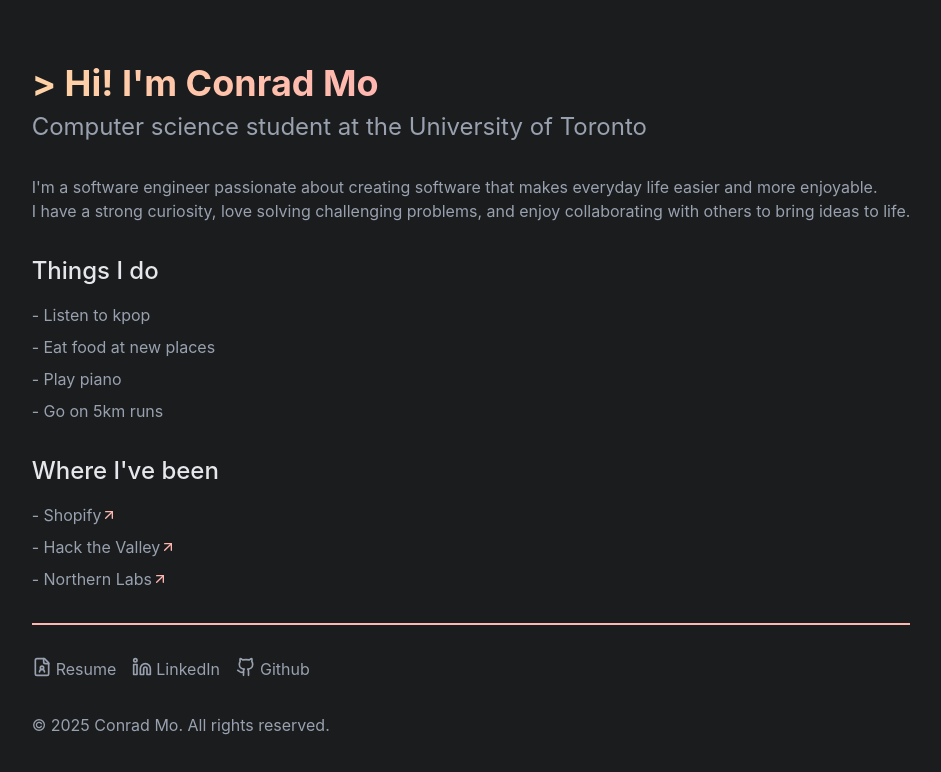
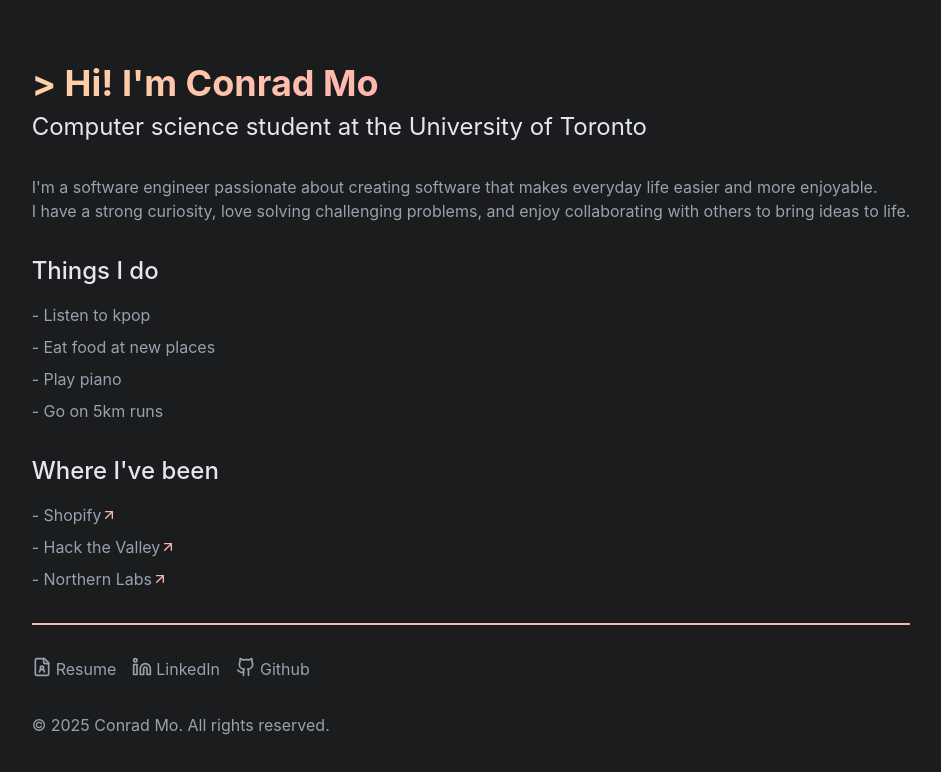
Before and after one commit to conrad-mo/personal-website-v3, a SvelteKit app: page / in a window 1280 px wide. Shown: the top 772 px of the page, without its empty margins (169-1110 px from the left). Built offline with nearby package versions, Linux system fonts and the light colour scheme; no server answers.

Commit message:
Better contrast for subtitle

```diff
--- a/src/routes/+page.svelte
+++ b/src/routes/+page.svelte
@@ -19,7 +19,7 @@
 
 <div class=" flex max-h-screen min-h-screen flex-col items-center justify-center">
 	<div class="flex flex-col gap-8">
-		<div class="flex flex-col gap-2 text-2xl text-gray-400">
+		<div class="flex flex-col gap-2 text-2xl text-gray-200">
 			<h1 class="text-4xl font-bold">
 				<span class="bg-linear-to-r from-[#FFD3A5] to-[#FFB6B0] bg-clip-text text-transparent">
 					> Hi! I'm Conrad Mo
```
